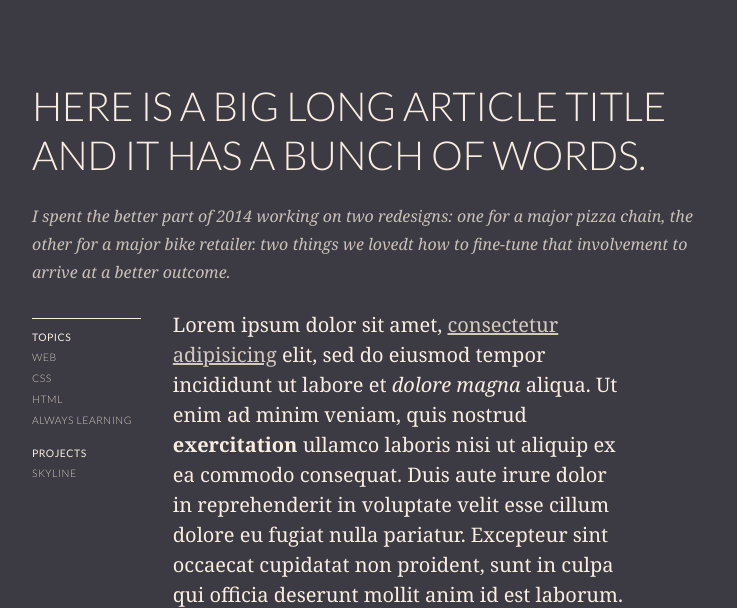
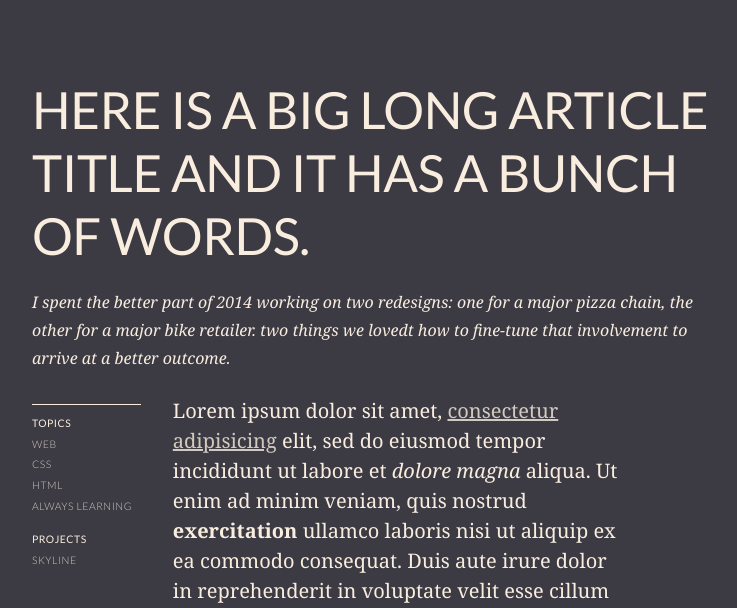
Before and after one commit to jeffschram/jeffschram, a PHP site: page /wordpress/index.html in a window 1280 px wide. Shown: the part 81-689 px from the top of the page, without its empty margins (256-993 px from the left). Run offline with PHP 8.4, Linux system fonts and the light colour scheme; some web fonts are replaced.

Commit message:
some typography changes

```diff
--- a/css/base/_typography.scss
+++ b/css/base/_typography.scss
@@ -108,6 +108,10 @@ body {
   @include serif();
   line-height: 1.5;
   color: $color__offwhite;
+  font-size: 90%;
+  @include bp-at-least($breakpoint__md) {
+    font-size: 100%;
+  }
   @media (min-width: 70em) {
       font-size: 1.35vw;
   }
@@ -124,13 +128,18 @@ body {
 
 // H1
 h1, .h1 {
-  @include sans-light();
+  @include sans();
   line-height: 1.225;
-  font-size: 2.5em;
   margin-top: -.35em;
   margin-bottom: .25em;
   text-transform: uppercase;
   letter-spacing: -.01em;
+  font-size: 1.5em;
+  font-size: 7vw;
+  @include bp-at-least($breakpoint__md) {
+    font-size: 4vw;
+    // @include sans-light();
+  }
 }
 
 
--- a/css/modules/_posts.scss
+++ b/css/modules/_posts.scss
@@ -22,7 +22,6 @@
   margin: 1.35em 0 2em;
   font-size: 1em;
   font-style: italic;
-  opacity: .75;
 }
 
 .post__main {
--- a/css/screen.css
+++ b/css/screen.css
@@ -214,11 +214,15 @@ body {
   font-weight: 400;
   font-style: normal;
   line-height: 1.5;
-  color: #f9eddf; }
+  color: #f9eddf;
+  font-size: 90%; }
   body i, body em {
     font-style: italic; }
   body b, body strong {
     font-weight: 700; }
+  @media screen and (min-width: 48em) {
+    body {
+      font-size: 100%; } }
   @media (min-width: 70em) {
     body {
       font-size: 1.35vw; } }
@@ -230,20 +234,19 @@ body {
 ------------------------------------------------------ */
 h1, .h1 {
   font-family: "Lato", helvetica, arial, sans-serif;
-  font-weight: 300;
+  font-weight: 400;
   font-style: normal;
   letter-spacing: .05em;
   line-height: 1.225;
-  font-size: 2.5em;
   margin-top: -.35em;
   margin-bottom: .25em;
   text-transform: uppercase;
-  letter-spacing: -.01em; }
-  h1 b, h1 strong, .h1 b, .h1 strong {
-    font-family: "Lato", helvetica, arial, sans-serif;
-    font-weight: 400;
-    font-style: normal;
-    letter-spacing: .05em; }
+  letter-spacing: -.01em;
+  font-size: 1.5em;
+  font-size: 7vw; }
+  @media screen and (min-width: 48em) {
+    h1, .h1 {
+      font-size: 4vw; } }
 
 h2, .h2 {
   font-family: "Playfair Display", georgia, "Times New Roman", serif;
@@ -3713,8 +3716,7 @@ img {
   line-height: 1.75;
   margin: 1.35em 0 2em;
   font-size: 1em;
-  font-style: italic;
-  opacity: .75; }
+  font-style: italic; }
   .post__lead i, .post__lead em {
     font-style: italic; }
   .post__lead b, .post__lead strong {
```
